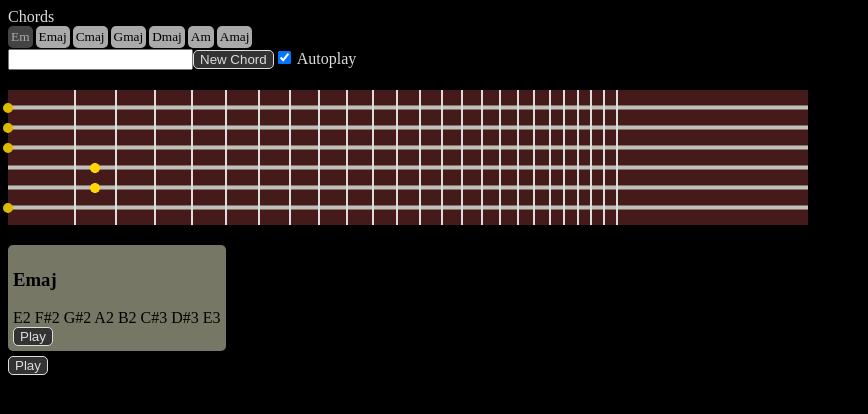
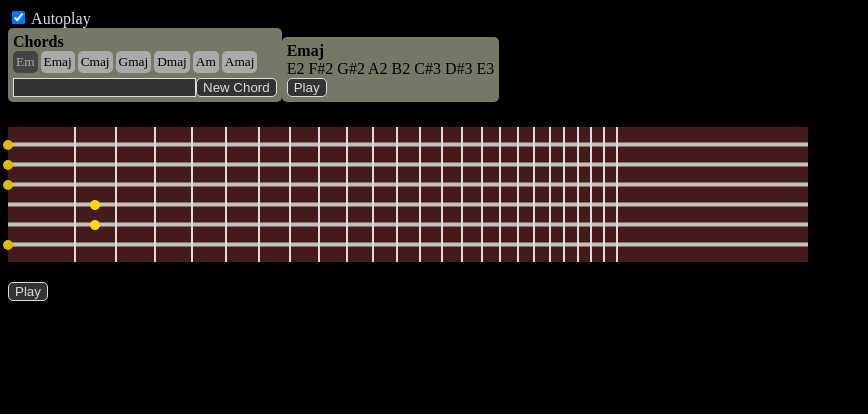
Before and after one commit to marriola/ng2chord, an Angular app: page / in a window 1280 px wide. Shown: the top 414 px of the page, without its empty margins (0-868 px from the left). Built offline with nearby package versions, Linux system fonts and the light colour scheme.

Commit message:
Componentizing

```diff
--- a/src/app/app.module.ts
+++ b/src/app/app.module.ts
@@ -5,6 +5,8 @@ import { HttpModule } from '@angular/http';
 
 import { AppComponent } from './app.component';
 import { FretboardComponent } from './fretboard.component';
+import { ChordSelectorComponent } from './chord-selector.component';
+import { ScaleSelectorComponent } from './scale-selector.component';
 import { ChordComponent } from './chord.component';
 import { ScaleComponent } from './scale.component';
 
@@ -12,6 +14,8 @@ import { ScaleComponent } from './scale.component';
   declarations: [
     AppComponent,
     FretboardComponent,
+    ChordSelectorComponent,
+    ScaleSelectorComponent,
     ChordComponent,
     ScaleComponent
   ],
--- /dev/null
+++ b/src/app/chord-selector.component.html
@@ -0,0 +1,20 @@
+<div class="panel">
+    <strong>Chords</strong>
+    <select *ngIf="selectorType == 'list'" name="ddlChord" [(ngModel)]="currentChord" (ngModelChange)="toggleTones(autoplay)">
+        <option *ngFor="let name of chordNames" [ngValue]="chords[name]">{{name}}</option>
+    </select>
+
+    <div *ngIf="selectorType == 'buttons'">
+        <a *ngFor="let name of chordNames"
+        class="box"
+        [class.selected]="currentChordName == name"
+        (click)="selectChord(name)">
+            {{name}}
+        </a>
+    </div>
+
+    <input type="text" [(ngModel)]="newChordName" [style.margin-top.px]="5" />
+    <button type="button" (click)="newChord()" [disabled]="newChordName == ''">
+        New Chord
+    </button>
+</div>
--- /dev/null
+++ b/src/app/chord-selector.component.ts
@@ -0,0 +1,29 @@
+import { Component, Input, Output, EventEmitter } from '@angular/core';
+
+type Chord = Array<number>;
+
+@Component({
+    selector: 'chord-selector',
+    templateUrl: './chord-selector.component.html'
+})
+export class ChordSelectorComponent {
+    @Input() selectorType: string;
+    @Input() currentChordName: string;
+    @Input() chords: Array<Chord>;
+    @Input() chordNames: Array<string>;
+
+    @Output() select: EventEmitter<string> = new EventEmitter();
+    @Output() new: EventEmitter<string> = new EventEmitter();
+
+    newChordName: string = "";
+
+    selectChord(name) {
+        this.currentChordName = name;
+        this.select.emit(name);
+    }
+
+    newChord() {
+        this.new.emit(this.newChordName);
+        this.newChordName = "";
+    }
+}
--- a/src/app/fretboard.component.css
+++ b/src/app/fretboard.component.css
@@ -61,28 +61,3 @@
     width: 0px;
     height: 0px;
 }
-
-.box, .panel {
-    display: inline-block;
-    border-radius: 5px;
-    color: black;
-}
-
-.panel {
-    background-color: #777766;
-    padding: 5px;
-    margin-bottom: 5px;
-}
-
-.box {
-    cursor: pointer;
-    background-color: #aaa;
-    font-size: 10pt;
-    padding: 3px;
-    margin-right: 3px;
-}
-
-.box:hover, .box.selected {
-    background-color: #444;
-    color: #aaa;
-}
--- a/src/app/fretboard.component.html
+++ b/src/app/fretboard.component.html
@@ -1,32 +1,30 @@
-Chords
-
-<select *ngIf="selectorType == 'list'" name="ddlChord" [(ngModel)]="currentChord" (ngModelChange)="toggleTones(autoplay)">
-    <option *ngFor="let name of chordNames" [ngValue]="chords[name]">{{name}}</option>
-</select>
-
-<div *ngIf="selectorType == 'buttons'">
-    <a *ngFor="let name of chordNames"
-       class="box"
-       [class.selected]="_currentChordName == name"
-       (click)="selectChord(name)">
-        {{name}}
-    </a>
-</div>
-
-<input type="text" [(ngModel)]="newChordName" />
-<button type="button" (click)="newChord()">
-    New Chord
-</button>
 
 <label>
     <input type="checkbox" [(ngModel)]="autoplay" />
     Autoplay
 </label>
+<br/>
+
+<chord-selector
+    [chords]="chords"
+    [chordNames]="chordNames"
+    [currentChordName]="_currentChordName"
+    [selectorType]="selectorType"
+    (select)="onSelectChord($event)"
+    (new)="onNewChord($event)">
+</chord-selector>
+
+<scale-selector
+    [scales]="_scales"
+    [(currentScaleName)]="_currentScaleName"
+    (batchTones)="onBatchTones($event)">
+</scale-selector>
+<br/>
 
 <div class="fretboard" [style.width.px]="width" [style.position]="'relative'">
-    <div *ngFor="let point of currentChord; let string = index"
-        [class]="'string s' + string">
-        <span *ngFor="let fret of frets"
+    <div *ngFor="let point of currentChord; let string = index" [class]="'string s' + string">
+        <span
+            *ngFor="let fret of frets"
             class="fret"
             [class.highlight]="view == View.Scale && fret.index < 5 && scaleHighlight == getNoteName(string, fret.index)"
             [class.open-string]="fret.index == 0"
@@ -41,17 +39,6 @@ Chords
 
 <div>{{stringAndFret}}</div>
 
-<div class="panel">
-    <h3>{{_currentScaleName}}</h3>
-    <div>
-        {{ (currentScale || []).join(' ') }}
-    </div>
-    <button type="button" (click)="playScale()">
-        Play
-    </button>
-</div>
-<br/>
-
 <button type="button" (click)="toggleTones()">
     {{ playing ? 'Stop' : 'Play' }}
 </button>
--- a/src/app/fretboard.component.ts
+++ b/src/app/fretboard.component.ts
@@ -8,6 +8,11 @@ interface Fret {
     index: number;
     width: number;
     left: number;
+}
+
+interface Tone {
+    note: string;
+    frequency: number;
 }
 
 @Component({
@@ -42,7 +47,6 @@ export class FretboardComponent {
     currentString: number = null;
     currentFret: number = null;
     scaleHighlight: string = null;
-    newChordName: string = null;
 
     get frets(): Array<Fret> {
         if (!this._frets) {
@@ -123,7 +127,7 @@ export class FretboardComponent {
         }
     }
 
-    selectChord(name) {
+    onSelectChord(name) {
         this._currentChordName = name;
         this.currentChord = this.chords[name];
         this.toggleTones(this.autoplay);
@@ -137,11 +141,10 @@ export class FretboardComponent {
         }
     }
 
-    newChord(): void {
-        this._chords[this.newChordName] = new Array(this.strings.length).fill(null);
-        this._currentChordName = this.newChordName;
-        this.currentChord = this._chords[this.newChordName];
-        this.newChordName = null;
+    onNewChord(name): void {
+        this._chords[name] = new Array(this.strings.length).fill(null);
+        this._currentChordName = name;
+        this.currentChord = this._chords[name];
     }
 
     addScale(scale): void {
@@ -200,33 +203,40 @@ export class FretboardComponent {
         return osc;
     }
 
-    playScale(): void {
-        let timeout = 0;
-        let increment = 350;
+    batchTones(length: number, tones: Array<Tone>, callback: (tone) => void, done: () => void): void {
+        let timeout: number = 0;
 
         this.stopTones();
-        this.view = this.View.Scale;
-
         let osc = this.addTone(0);
         osc.start();
 
-        for (let noteName of this.currentScale) {
+        for (let tone of tones) {
+            console.log(timeout);
             setTimeout(() => {
-                this.scaleHighlight = noteName;
-                let noteIndex = getNoteIndex(noteName);
-                osc.frequency.value = notes[noteIndex].frequency;
-
-                console.log(noteName, notes[noteIndex].frequency);
+                osc.frequency.value = tone.frequency;
+                callback(tone);
             }, timeout);
 
-            timeout += increment;
+            timeout += length;
         }
 
-        setTimeout(() => {
-            this.stopTones();
-            this.scaleHighlight = null;
-            this.view = this.View.Chord;
-        }, timeout + increment);
+        setTimeout(done, timeout + length);
+    }
+
+    onBatchTones(noteNames: Array<string>): void {
+        let tones = noteNames.map(name => notes[getNoteIndex(name)]);
+        let length = 350;
+
+        this.view = this.View.Scale;
+        this.batchTones(length, tones,
+            (tone) => {
+                this.scaleHighlight = tone.note;
+            },
+            () => {
+                this.stopTones();
+                this.scaleHighlight = null;
+                this.view = this.View.Chord;
+            });
     }
 
     getNoteName(string, fret) {
--- /dev/null
+++ b/src/app/scale-selector.component.html
@@ -0,0 +1,9 @@
+<div class="panel">
+    <strong>{{currentScaleName}}</strong>
+    <div>
+        {{ (scales[currentScaleName] || []).join(' ') }}
+    </div>
+    <button type="button" (click)="playScale(currentScaleName)">
+        Play
+    </button>
+</div>
--- /dev/null
+++ b/src/app/scale-selector.component.ts
@@ -0,0 +1,16 @@
+import { Component, Input, Output, EventEmitter } from '@angular/core';
+
+@Component({
+    selector: 'scale-selector',
+    templateUrl: './scale-selector.component.html'
+})
+export class ScaleSelectorComponent {
+    @Input() scales;
+    @Input() currentScaleName: string;
+
+    @Output() batchTones: EventEmitter<Array<string>> = new EventEmitter()
+
+    playScale(name): void {
+        this.batchTones.emit(this.scales[name]);
+    }
+}
--- a/src/styles.css
+++ b/src/styles.css
@@ -3,9 +3,14 @@ body {
     color: #ddd;
 }
 
-button, select {
+button, input, select {
     color: #ddd;
     background-color: #333;
+}
+
+input[type='text'] {
+    outline: none;
+    border: 1px solid #ddd;
 }
 
 button {
@@ -19,3 +24,28 @@ button:active {
     background-color: #ddd;
     border: 1px solid #333;
 }
+
+.box, .panel {
+    display: inline-block;
+    border-radius: 5px;
+    color: black;
+}
+
+.panel {
+    background-color: #777766;
+    padding: 5px;
+    margin-bottom: 5px;
+}
+
+.box {
+    cursor: pointer;
+    background-color: #aaa;
+    font-size: 10pt;
+    padding: 3px;
+    margin-right: 3px;
+}
+
+.box:hover, .box.selected {
+    background-color: #444;
+    color: #aaa;
+}
```
